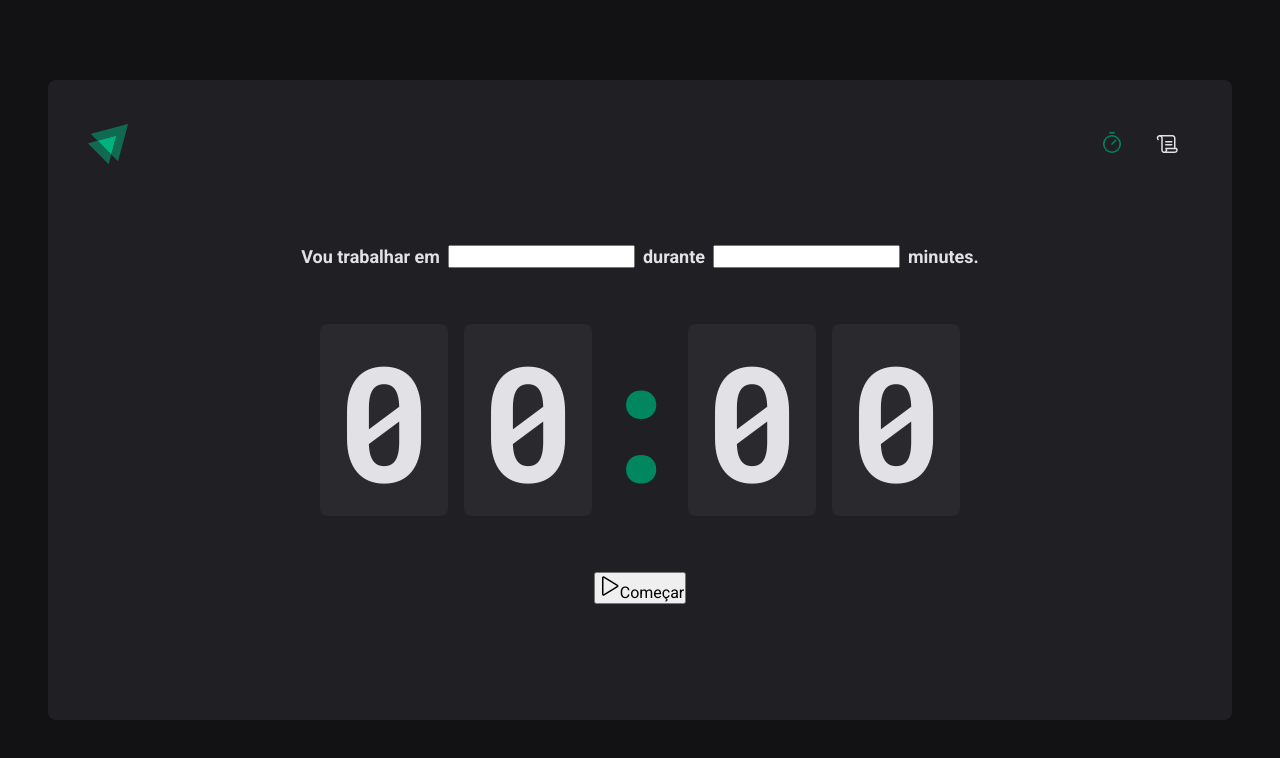
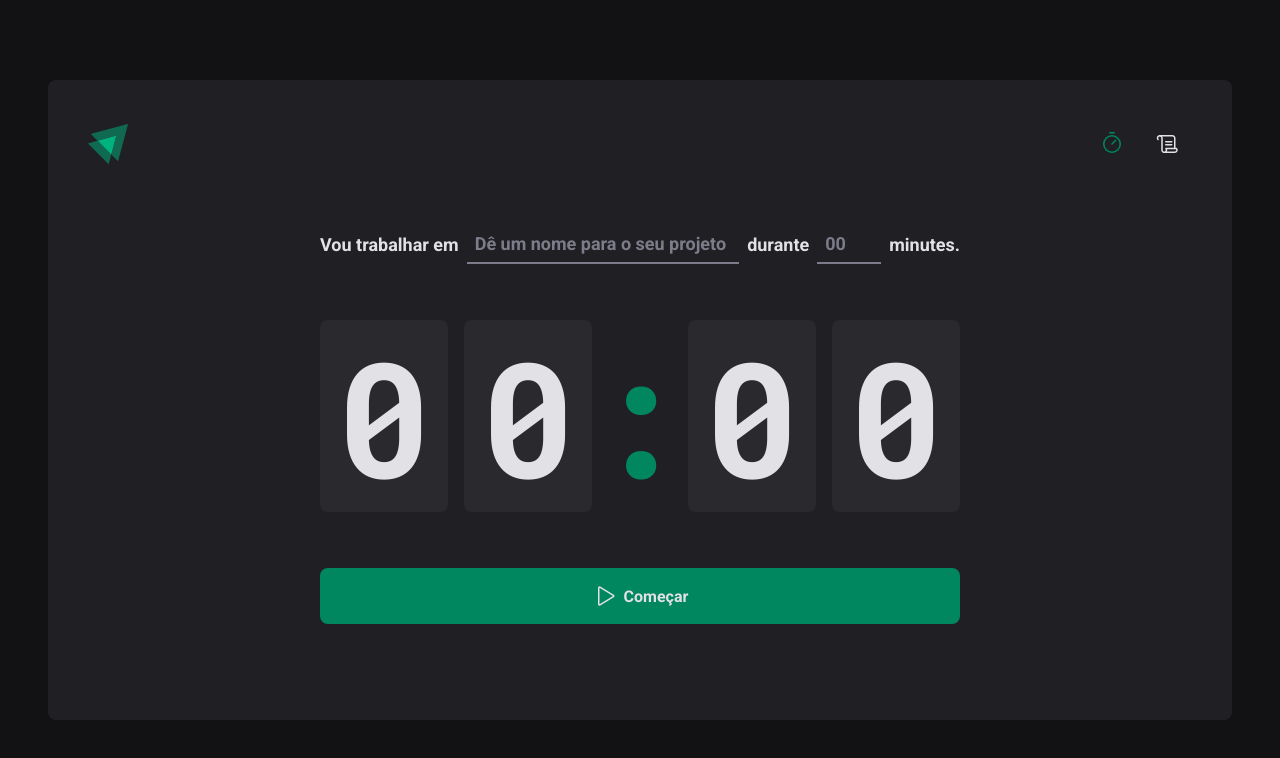
Before and after one commit to AlessandraMayumi/tomato, a React (Vite) app: page / in a window 1280 px wide. Shown: the top 758 px of the page. Built offline with nearby package versions, Linux system fonts and the light colour scheme.

Commit message:
Page Home - style

```diff
--- a/src/pages/Home/index.tsx
+++ b/src/pages/Home/index.tsx
@@ -1,5 +1,5 @@
 import { Play } from 'phosphor-react';
-import { CountDownContainer, FormContainer, HomeContainer, Separator } from './styles';
+import { CountDownContainer, FormContainer, HomeContainer, MinutesAmountInput, Separator, StartCountDownButton, TaskInput } from './styles';
 
 export function Home() {
     return (
@@ -7,10 +7,15 @@
             <form>
                 <FormContainer>
                     <label>Vou trabalhar em</label>
-                    <input id='task' />
+                    <TaskInput
+                        id='task'
+                        placeholder='Dê um nome para o seu projeto' />
 
                     <label>durante</label>
-                    <input type='number' id='minutesAmount' />
+                    <MinutesAmountInput
+                        type='number'
+                        id='minutesAmount'
+                        placeholder='00' />
 
                     <span>minutes.</span>
                 </FormContainer>
@@ -23,10 +28,10 @@
                     <span>0</span>
                 </CountDownContainer>
 
-                <button type='submit'>
+                <StartCountDownButton type='submit'>
                     <Play size={24} />
                     Começar
-                </button>
+                </StartCountDownButton>
             </form>
         </HomeContainer>
     );
--- a/src/pages/Home/styles.ts
+++ b/src/pages/Home/styles.ts
@@ -28,6 +28,34 @@
     flex-wrap: wrap;
 `;
 
+const BaseInput = styled.input`
+    background: transparent;
+    height: 2.5rem;
+    border: 0;
+    border-bottom: 2px solid ${props => props.theme['gray-500']};
+    font-weight: bold;
+    font-size: 1.125rem;
+    padding: 0 0.5rem;
+    color: ${props => props.theme['gray-100']};
+
+    &:focus {
+        box-shadow: none;
+        border-color: ${props => props.theme['green-500']};
+    }
+
+    &::placeholder {
+        color: ${props => props.theme['gray-500']};
+    }
+`;
+
+export const TaskInput = styled(BaseInput)`
+    flex: 1;
+`;
+
+export const MinutesAmountInput = styled(BaseInput)`
+    width: 4rem;
+`;
+
 export const CountDownContainer = styled.div`
     font-family: 'Roboto Mono', monospace;
     font-size: 10rem;
@@ -53,3 +81,31 @@
     display: flex;
     justify-content: center;
 `;
+
+export const StartCountDownButton = styled.button`
+    width: 100%;
+    border: 0;
+    padding: 1rem;
+    border-radius: 8px;
+
+    display: flex;
+    align-items: center;
+    justify-content: center;
+
+    gap: 0.5rem;
+    font-weight: bold;
+
+    cursor: pointer;
+
+    background: ${props => props.theme['green-500']};
+    color: ${props => props.theme['gray-100']};
+
+    &:disabled {
+        opacity: 0.7;
+        cursor: not-allowed;
+    }
+
+    &:not(:disabled)hover {
+        background: ${props => props.theme['green-700']};
+    }
+`;
```
